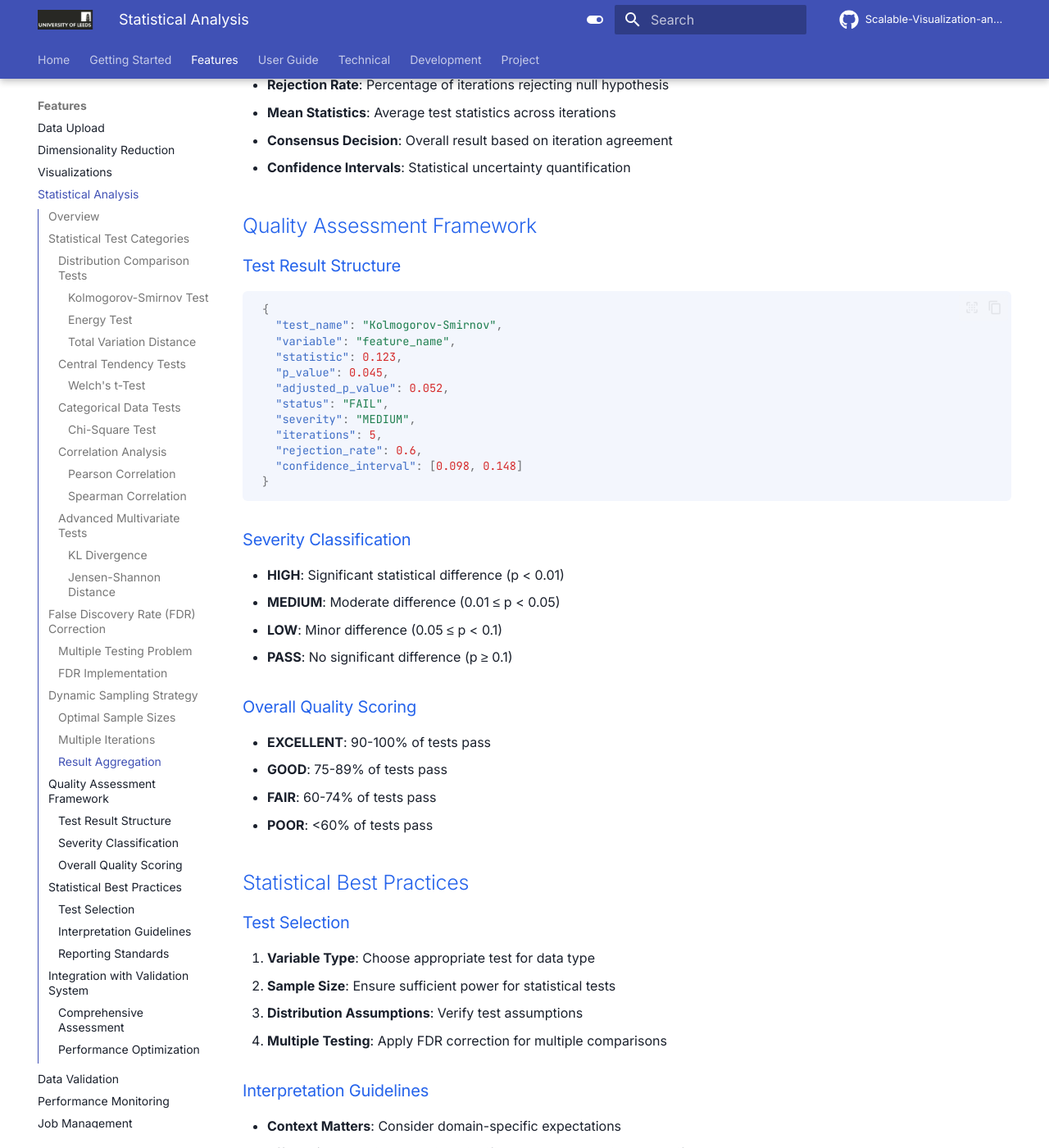
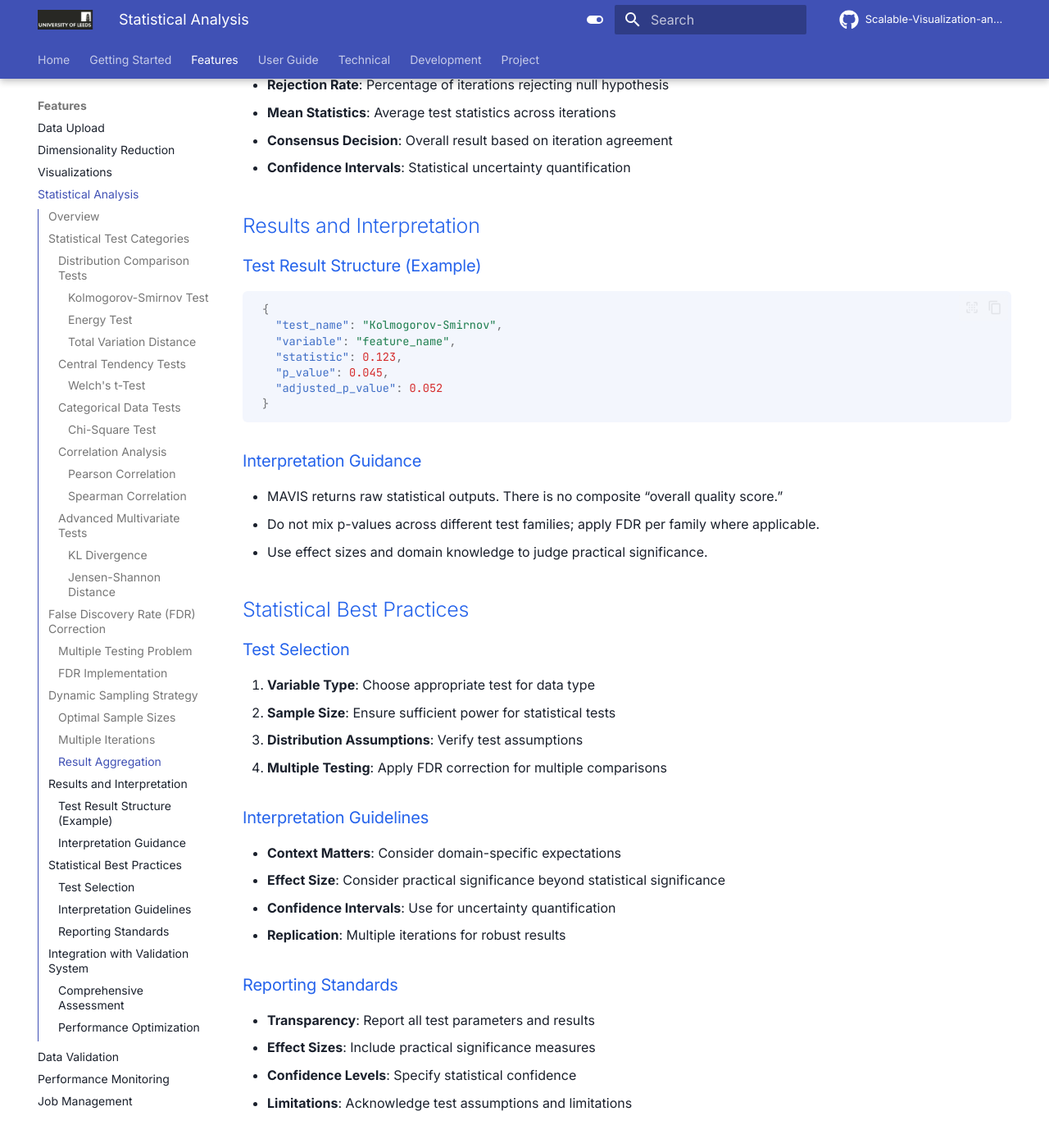
Before and after one commit to llqsee/SynAccess, an MkDocs documentation site: the page built from docs/docs/features/statistical-analysis.md, in a window 1280 px wide and 1400 px high, scrolled down 3476 px. Shown: the whole window at 82% size. Built offline with MkDocs 1.6.1 and Material for MkDocs 9.7.7, drawn with Linux system fonts in a browser that asks for light colours; comment, search, counter and statistics services are not loaded.

Commit message:
documentation update

````diff
--- a/docs/docs/features/statistical-analysis.md
+++ b/docs/docs/features/statistical-analysis.md
@@ -108,35 +108,23 @@ The statistical analysis system employs a sophisticated approach combining multi
 - **Consensus Decision**: Overall result based on iteration agreement
 - **Confidence Intervals**: Statistical uncertainty quantification
 
-## Quality Assessment Framework
+## Results and Interpretation
 
-### Test Result Structure
+### Test Result Structure (Example)
 ```json
 {
   "test_name": "Kolmogorov-Smirnov",
   "variable": "feature_name",
   "statistic": 0.123,
   "p_value": 0.045,
-  "adjusted_p_value": 0.052,
-  "status": "FAIL",
-  "severity": "MEDIUM",
-  "iterations": 5,
-  "rejection_rate": 0.6,
-  "confidence_interval": [0.098, 0.148]
+  "adjusted_p_value": 0.052
 }
 ```
 
-### Severity Classification
-- **HIGH**: Significant statistical difference (p < 0.01)
-- **MEDIUM**: Moderate difference (0.01 ≤ p < 0.05)
-- **LOW**: Minor difference (0.05 ≤ p < 0.1)
-- **PASS**: No significant difference (p ≥ 0.1)
-
-### Overall Quality Scoring
-- **EXCELLENT**: 90-100% of tests pass
-- **GOOD**: 75-89% of tests pass
-- **FAIR**: 60-74% of tests pass
-- **POOR**: <60% of tests pass
+### Interpretation Guidance
+- MAVIS returns raw statistical outputs. There is no composite “overall quality score.”
+- Do not mix p-values across different test families; apply FDR per family where applicable.
+- Use effect sizes and domain knowledge to judge practical significance.
 
 ## Statistical Best Practices
 
````
Also changed, not shown: docs/docs/features/data-validation.md (+8 -9 lines), docs/docs/getting-started/quick-start.md (+3 -4 lines), docs/docs/technical/multivariate-statistical-tests.md (+3 -5 lines), docs/docs/user-guide/validate-data.md (+1 -1 lines).
